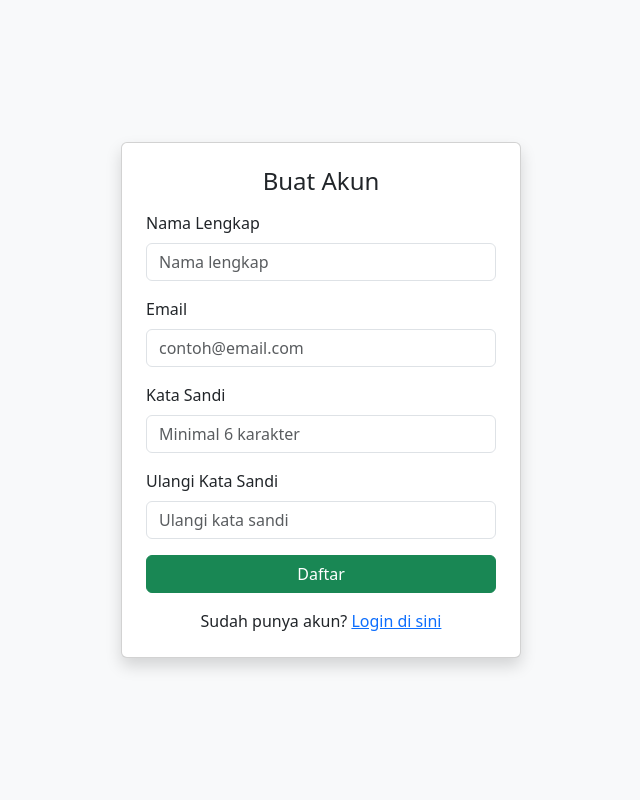
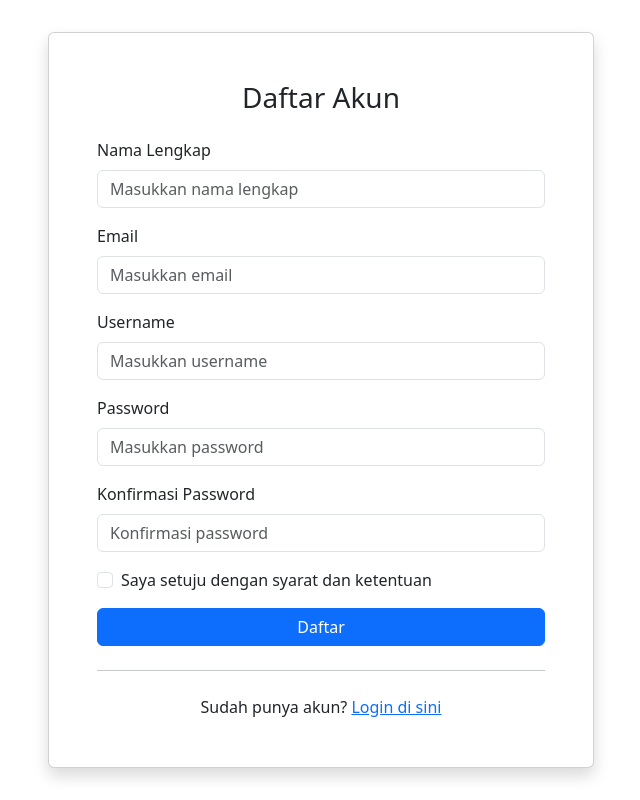
Before and after one commit to denziels/login-register-bs, a plain HTML site: page register.html in a window 1280 px wide. Shown: the whole page, without its empty margins (319-959 px from the left). Drawn offline with nearby package versions, Linux system fonts and the light colour scheme.

Commit message:
register.html

```diff
--- a/register.html
+++ b/register.html
@@ -2,55 +2,61 @@
 <html lang="id">
 <head>
     <meta charset="UTF-8">
-  <meta name="viewport" content="width=device-width, initial-scale=1">
-  <title>Register - Bootstrap LocalStorage</title>
-  <link href="https://cdn.jsdelivr.net/npm/bootstrap@5.3.3/dist/css/bootstrap.min.css" rel="stylesheet">
+    <meta name="viewport" content="width=device-width, initial-scale=1.0">
+    <title>Register - Pemrograman Web</title>
+
+    <link href="https://cdn.jsdelivr.net/npm/bootstrap@5.3.0/dist/css/bootstrap.min.css" rel="stylesheet">
+
+    <link rel="stylesheet" href="style.css">
 </head>
-<body class="bg-light d-flex justify-content-center align-items-center vh-100">
-
-  <div class="card shadow p-4" style="width: 25rem;">
-    <h4 class="text-center mb-3">Buat Akun</h4>
-    <form id="registerForm">
+<body>
+    <div class="container">
+        <div class="row justify-content-center align-items-center min-vh-100">
+            <div class="col-md-6">
+                <div class="card shadow">
+                    <div class="card-body p-5">
+                        <h3 class="card-title text-center mb-4">Daftar Akun</h3>
+                        <form>
                             <div class="mb-3">
-        <label for="name" class="form-label">Nama Lengkap</label>
-        <input type="text" id="name" class="form-control" placeholder="Nama lengkap" required>
+                                <label for="nama" class="form-label">Nama Lengkap</label>
+                                <input type="text" class="form-control" id="nama" placeholder="Masukkan nama lengkap" required>
                             </div>
                             <div class="mb-3">
                                 <label for="email" class="form-label">Email</label>
-        <input type="email" id="email" class="form-control" placeholder="contoh@email.com" required>
+                                <input type="email" class="form-control" id="email" placeholder="Masukkan email" required>
                             </div>
                             <div class="mb-3">
-        <label for="password" class="form-label">Kata Sandi</label>
-        <input type="password" id="password" class="form-control" placeholder="Minimal 6 karakter" required>
+                                <label for="username" class="form-label">Username</label>
+                                <input type="text" class="form-control" id="username" placeholder="Masukkan username" required>
                             </div>
                             <div class="mb-3">
-        <label for="confirmPassword" class="form-label">Ulangi Kata Sandi</label>
-        <input type="password" id="confirmPassword" class="form-control" placeholder="Ulangi kata sandi" required>
+                                <label for="password" class="form-label">Password</label>
+                                <input type="password" class="form-control" id="password" placeholder="Masukkan password" required>
                             </div>
-      <button type="submit" class="btn btn-success w-100">Daftar</button>
+                            <div class="mb-3">
+                                <label for="confirmPassword" class="form-label">Konfirmasi Password</label>
+                                <input type="password" class="form-control" id="confirmPassword" placeholder="Konfirmasi password" required>
+                            </div>
+                            <div class="mb-3 form-check">
+                                <input type="checkbox" class="form-check-input" id="agree" required>
+                                <label class="form-check-label" for="agree">
+                                    Saya setuju dengan syarat dan ketentuan
+                                </label>
+                            </div>
+                            <div class="d-grid">
+                                <button type="submit" class="btn btn-primary">Daftar</button>
+                            </div>
                         </form>
-
-    <p class="text-center mt-3 mb-0">
+                        <hr class="my-4">
+                        <p class="text-center mb-0">
                             Sudah punya akun? <a href="index.html">Login di sini</a>
                         </p>
                     </div>
+                </div>
+            </div>
+        </div>
+    </div>
 
-  <script>
-document.getElementById('registerForm').addEventListener('submit', function(e) {
-    e.preventDefault();
-
-    const email = document.getElementById('regEmail').value;
-    const password = document.getElementById('regPassword').value;
-
-    // Simpan ke localStorage
-    localStorage.setItem('userEmail', email);
-    localStorage.setItem('userPassword', password);
-
-    alert('Registrasi berhasil! Silakan login.');
-    window.location.href = 'index.html';
-});
-</script>
-
-  <script src="assets/js/script.js"></script>
+    <script src="https://cdn.jsdelivr.net/npm/bootstrap@5.3.0/dist/js/bootstrap.bundle.min.js"></script>
 </body>
 </html>
```
Lines whose indentation alone changed are shown as unchanged.
